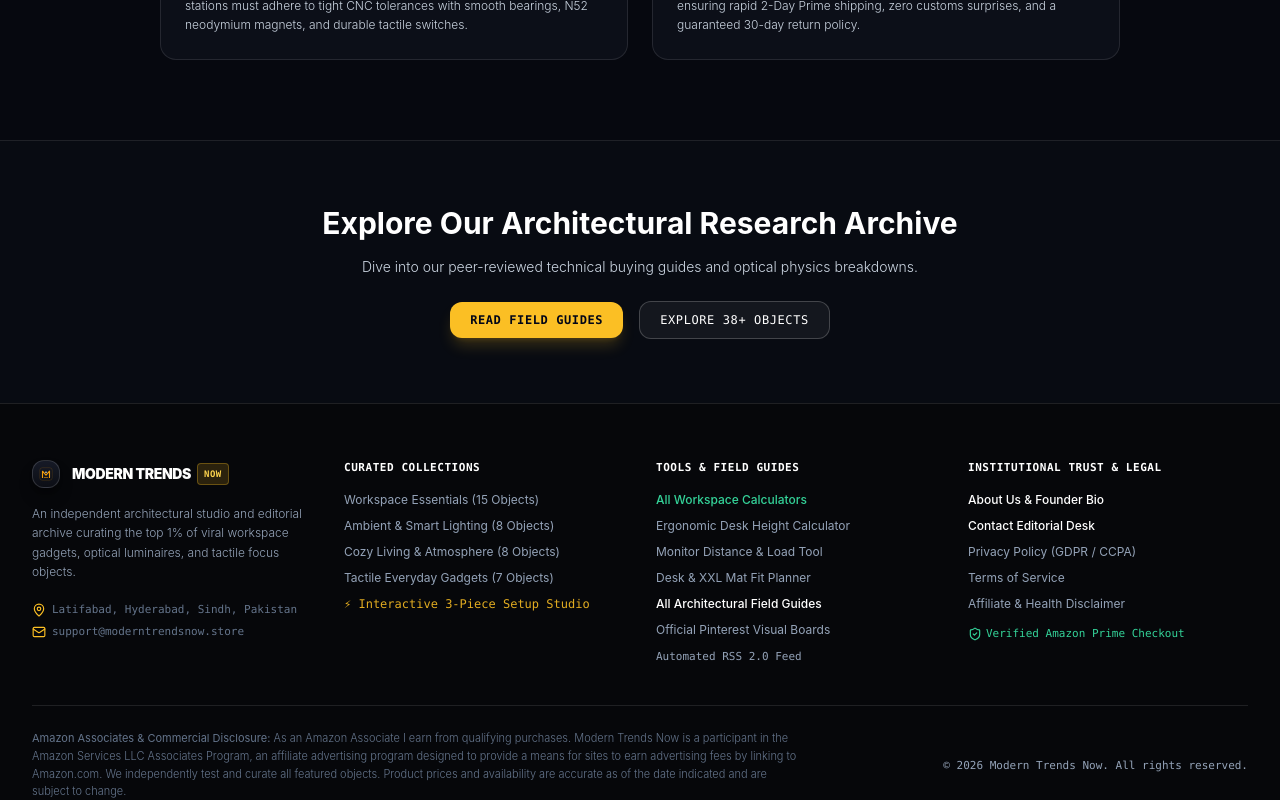
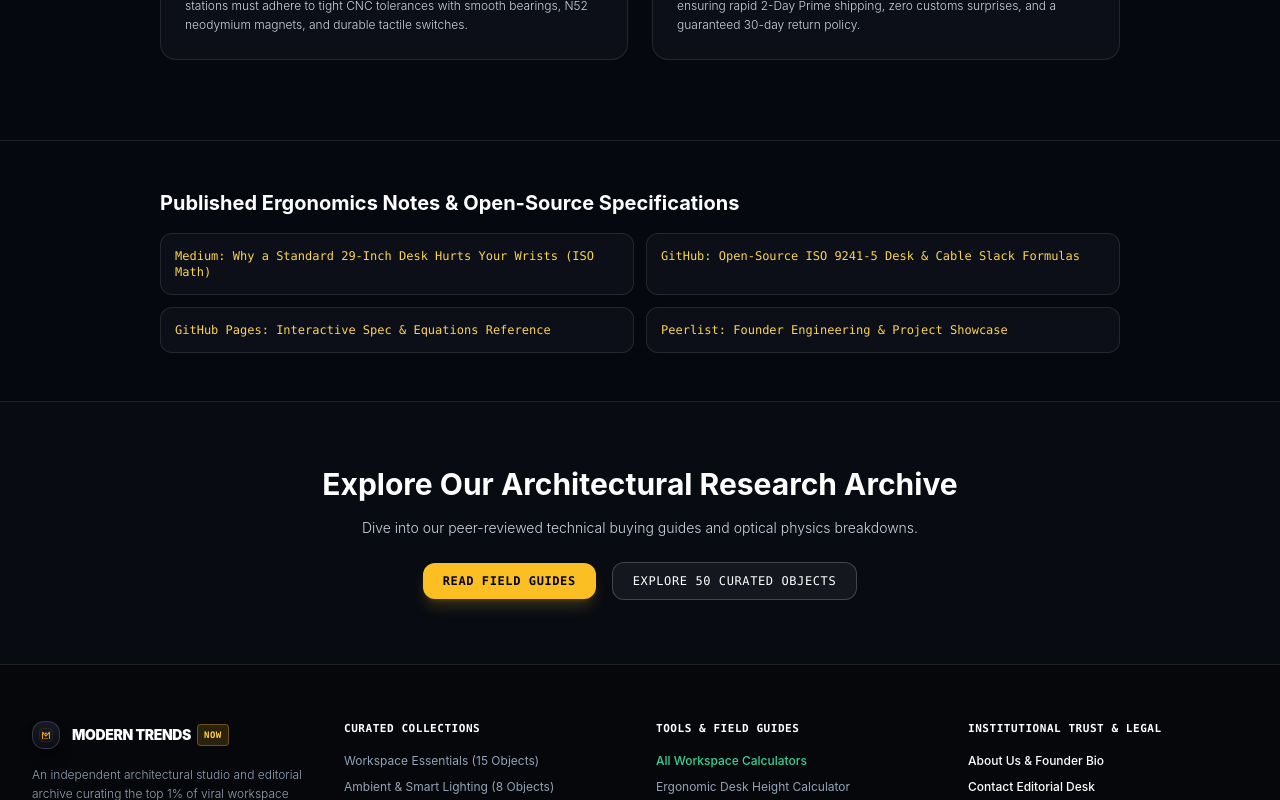
Before and after one commit to mnaveedkhtri-ui/moderntrendsnows, a Next.js app: page /about in a window 1280 px wide. Shown: the part 1598-2398 px from the top of the page. Built offline with nearby package versions, Linux system fonts and the light colour scheme.

Commit message:
feat(seo): add published Web 2.0 research crawl bridge on about page

```diff
--- a/app/about/page.tsx
+++ b/app/about/page.tsx
@@ -166,6 +166,29 @@ export default function AboutPage() {
           </div>
         </section>
 
+        {/* Published Research & External Entities */}
+        <section className="py-12 border-b border-white/10 bg-[#06080f] text-left">
+          <div className="mx-auto max-w-5xl px-4 sm:px-6 lg:px-8">
+            <h2 className="text-xl font-bold text-white mb-4">
+              Published Ergonomics Notes &amp; Open-Source Specifications
+            </h2>
+            <div className="grid grid-cols-1 sm:grid-cols-2 gap-3 text-xs font-mono">
+              <a href="https://naveedkhtri.medium.com/why-a-standard-29-inch-desk-hurts-your-wrists-and-the-exact-iso-math-to-fix-it-e3132c6391ef" target="_blank" rel="noopener noreferrer" className="p-3.5 rounded-xl border border-white/10 bg-[#0c0f18] text-amber-300 hover:border-amber-400/50 transition">
+                Medium: Why a Standard 29-Inch Desk Hurts Your Wrists (ISO Math)
+              </a>
+              <a href="https://github.com/mnaveedkhtri-ui/2026-fee-and-ergonomics-formulas" target="_blank" rel="noopener noreferrer" className="p-3.5 rounded-xl border border-white/10 bg-[#0c0f18] text-amber-300 hover:border-amber-400/50 transition">
+                GitHub: Open-Source ISO 9241-5 Desk &amp; Cable Slack Formulas
+              </a>
+              <a href="https://mnaveedkhtri-ui.github.io/2026-fee-and-ergonomics-formulas/" target="_blank" rel="noopener noreferrer" className="p-3.5 rounded-xl border border-white/10 bg-[#0c0f18] text-amber-300 hover:border-amber-400/50 transition">
+                GitHub Pages: Interactive Spec &amp; Equations Reference
+              </a>
+              <a href="https://peerlist.io/naveedkhtri7" target="_blank" rel="noopener noreferrer" className="p-3.5 rounded-xl border border-white/10 bg-[#0c0f18] text-amber-300 hover:border-amber-400/50 transition">
+                Peerlist: Founder Engineering &amp; Project Showcase
+              </a>
+            </div>
+          </div>
+        </section>
+
         {/* CTA to Explore Blog & Catalog */}
         <section className="py-16 bg-[#080b12] text-center">
           <div className="mx-auto max-w-3xl px-4 sm:px-6 lg:px-8">
@@ -186,7 +209,7 @@ export default function AboutPage() {
                 href="/#catalog"
                 className="px-5 py-2.5 rounded-xl border border-white/20 bg-white/5 text-white font-mono text-xs uppercase tracking-wider hover:bg-white/10 transition"
               >
-                Explore 38+ Objects
+                Explore 50 Curated Objects
               </Link>
             </div>
           </div>
```
